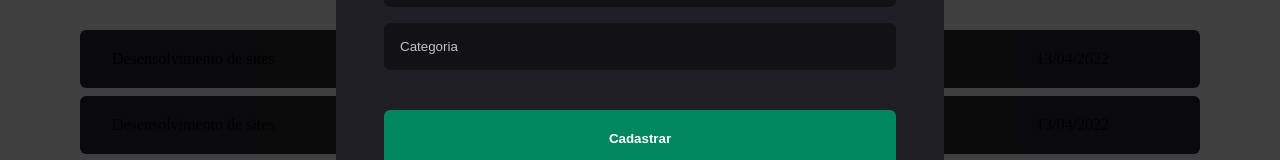
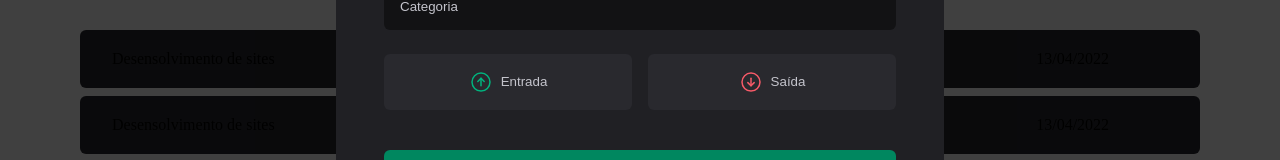
Before and after one commit to jonatasbueno/money, a React (Vite) app: page / in a window 1280 px wide. Both pictures are taken after a click on the button "Nova Transação". Shown: the part 407-567 px from the top of the page. Built offline with nearby package versions, Linux system fonts and the light colour scheme.

Commit message:
feat: Created income and outcome button

```diff
--- a/package.json
+++ b/package.json
@@ -11,6 +11,7 @@
   },
   "dependencies": {
     "@radix-ui/react-dialog": "^1.0.3",
+    "@radix-ui/react-radio-group": "^1.1.2",
     "phosphor-react": "^1.4.1",
     "react": "^18.2.0",
     "react-dom": "^18.2.0",
--- a/src/components/NewTransactionModal/index.tsx
+++ b/src/components/NewTransactionModal/index.tsx
@@ -1,7 +1,7 @@
 import * as Dialog from "@radix-ui/react-dialog"
-import { CloseButton, Content, Overlay } from "./styles"
+import { CloseButton, Content, TransactionType, Overlay, TransactionTypeButton } from "./styles"
 
-import { X } from "phosphor-react"
+import { ArrowCircleDown, ArrowCircleUp, X } from "phosphor-react"
 
 export function NewTransactionModal() {
   return (
@@ -20,6 +20,18 @@
           <input type="number" placeholder="Preço" required />
           <input type="text" placeholder="Categoria" required />
 
+          <TransactionType>
+            <TransactionTypeButton variant="income">
+              <ArrowCircleUp size={24} />
+              Entrada
+            </TransactionTypeButton>
+
+            <TransactionTypeButton variant="outcome">
+              <ArrowCircleDown size={24} />
+              Saída
+            </TransactionTypeButton>
+          </TransactionType>
+
           <button type="submit">Cadastrar</button>
         </form>
 
--- a/src/components/NewTransactionModal/styles.ts
+++ b/src/components/NewTransactionModal/styles.ts
@@ -68,5 +68,32 @@
   right: 1.5rem;
   line-height: 0;
   cursor: pointer;
-  color: ${props => props.theme["gray-500"]}
+  color: ${props => props.theme["gray-500"]};
 `
+
+export const TransactionType = styled.div`
+  display: grid;
+  grid-template-columns: repeat(2, 1fr);
+  gap: 1rem;
+  margin-top: 0.5rem;
+`
+interface TransactionTypeButtonProps {
+  variant: 'income' | 'outcome'
+}
+
+export const TransactionTypeButton = styled.button<TransactionTypeButtonProps>`
+  background-color: ${props => props.theme["gray-700"]};
+  padding: 1rem;
+  display: flex;
+  align-items: center;
+  justify-content: center;
+  gap: 0.5rem;
+  border-radius: 6px;
+  cursor: pointer;
+  border: 0;
+  color: ${props => props.theme["gray-300"]};
+
+  svg {
+    color: ${props => props.variant === 'income' ? props.theme["green-300"] : props.theme["red-300"]}
+  }
+`
```
Also changed, not shown: 1 other file (tests, documents, lock files or other folders).
